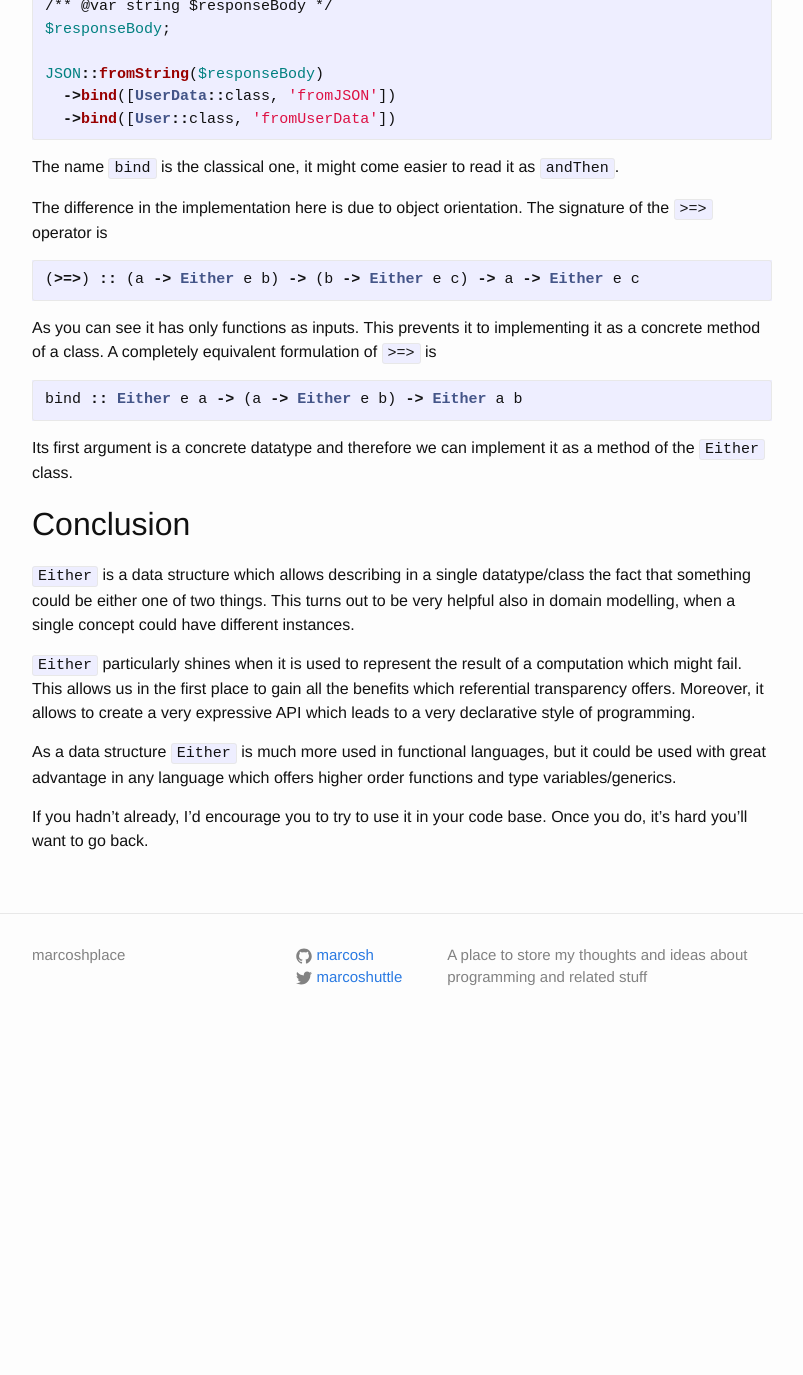
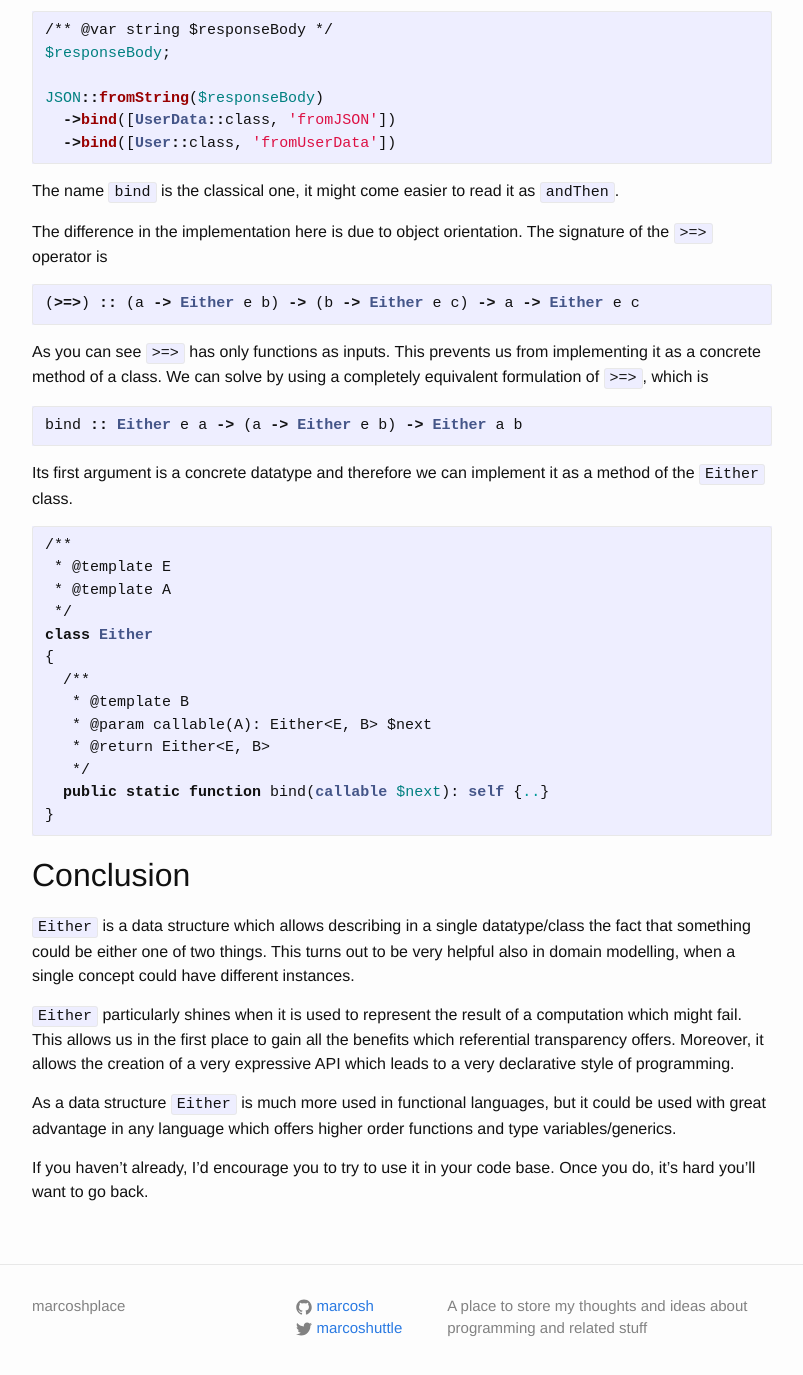
Before and after one commit to marcosh/marcosh.github.io, a Jekyll site: the page built from _posts/2021-09-24-either-why-or-how.markdown, in a window 1280 px wide and 1400 px high, scrolled down 8629 px. Shown: the top 1375 px of the window, without its empty margins (238-1041 px from the left). Built offline with Jekyll 4.4.1, drawn with Linux system fonts in a browser that asks for light colours; nearby versions of some CDN libraries; comment, search, counter and statistics services are not loaded; before the commit the page ends 9678 px from its top, so only the background shows below that; some of the changed text lies outside the part shown.

Commit message:
fixes after Teo's review

````diff
--- a/_posts/2021-09-24-either-why-or-how.markdown
+++ b/_posts/2021-09-24-either-why-or-how.markdown
@@ -16,13 +16,13 @@
 
 In this post I'll try to give an explanation on the benefits of using the `Either` data structure, both from a theoretical and from a practical point of view. I'll provide examples in `Haskell` and `PHP` with [Psalm](https://psalm.dev/), because these are the languages I know, but the same ideas are easily adaptable to any other programming language.
 
-This post is basically a transcript of an explanation I gave about `Either` to my colleagues at `Soisy`, where we are starting to use extensively `Either` in our `PHP` codebase.
+This post is basically a transcript of an explanation I gave about `Either` to my colleagues at [`Soisy`](), where we are starting to extensively use `Either` in our `PHP` codebase. I'd like to thank them all for the support and the precious feedback.
 
-## Let' start from the why
+## Let's start from the why
 
 The main reason to introduce `Either`, as many other data structures, in a codebase comes from the desire to make the code satisfy [referential transparency](https://www.wikiwand.com/en/Referential_transparency), which brings a lot of goodies:
 
-- the code is simpler (non necessarily [easier](https://www.infoq.com/presentations/Simple-Made-Easy/)), because there are less moving parts and less communications channels
+- the code is simpler (non necessarily [easier](https://www.infoq.com/presentations/Simple-Made-Easy/)), because there are less moving parts and less communication channels
 - the code is easier to reason about, because it has a clear semantic
 - the code is easier to test, because we can just check the output is the expected one given a certain input
 - the code is easier to refactor
@@ -312,7 +312,7 @@
 }
 ```
 
-What we would like to do now is to pass the results of the parsing of `Name` and `Surname` to the constructor of `User` but, as in the previous paragraph, our arguments are wrapped in `Either Error` and therefore we can't simply pass them to the constructor.
+What we would like to do now is pass the results of the parsing of `Name` and `Surname` to the constructor of `User` but, as in the previous paragraph, our arguments are wrapped in `Either Error` and therefore we can't simply pass them to the constructor.
 
 We're still in luck since `Either` allows to lift a function of any arity (i.e. with any number of arguments) to its context
 
@@ -340,15 +340,15 @@
 );
 ```
 
-The difference in the implementation between Haskell and PHP is due to the fact that in Haskell every function is curried by default, which makes it easier to use simpler operators.
+The difference in the implementation between Haskell and PHP is due to the fact that in Haskell every function is [curried](https://en.wikipedia.org/wiki/Currying) by default, which makes it easier to use simpler operators.
 
 #### What happens to the errors?
 
 The code above looks nice, but there is a subtle thing which is not clear. Try to think about the case when both the parsing of the name and the parsing of the surname failed. What should be the final error? Should we stop the computation as soon as one piece of the puzzle fails? Or should we collect and report all the errors?
 
-There is not correct answer here, it really depends on the context and on the situation. so we need to make space for both options.
+There is no correct answer here, it really depends on the context and on the situation, so we need to make space for both options.
 
-Haskell by default stops as soon as it finds one error and reports just that one. If you want to collect all the errors, you should use [`Validation`](https://hackage.haskell.org/package/either/docs/Data-Either-Validation.html#t:Validation) instead. As a datatype its definition is not different than the `Either` one. The main thing which changes is the [`Applicative`](https://hackage.haskell.org/package/base-4.12.0.0/docs/Control-Applicative.html#t:Applicative) instance, allowing us to collect errors. Notice that the instance requires a `Semigroup` constraint on `Error`, which allows us to accumulate the errors themselves.
+Haskell by default stops as soon as it finds one error and reports just that one. If you want to collect all the errors, you should use [`Validation`](https://hackage.haskell.org/package/either/docs/Data-Either-Validation.html#t:Validation) instead. As a datatype its definition is not different from the `Either` one. The main thing which changes is the [`Applicative`](https://hackage.haskell.org/package/base-4.12.0.0/docs/Control-Applicative.html#t:Applicative) instance, allowing us to collect errors. Notice that the instance requires a `Semigroup` constraint on `Error`, which allows us to accumulate the errors themselves.
 
 In PHP the most reasonable thing to do is to modify the `liftA` implementation, adding a parameter which specifies how to behave when we have more than one error
 
@@ -434,7 +434,7 @@
 (>=>) :: (a -> Either e b) -> (b -> Either e c) -> a -> Either e c
 ```
 
-As you can see it has only functions as inputs. This prevents it to implementing it as a concrete method of a class. A completely equivalent formulation of `>=>` is
+As you can see `>=>` has only functions as inputs. This prevents us from implementing it as a concrete method of a class. We can solve by using a completely equivalent formulation of `>=>`, which is
 
 ```haskell
 bind :: Either e a -> (a -> Either e b) -> Either a b
@@ -442,12 +442,29 @@
 
 Its first argument is a concrete datatype and therefore we can implement it as a method of the `Either` class.
 
+```php
+/**
+ * @template E
+ * @template A
+ */
+class Either
+{
+  /**
+   * @template B
+   * @param callable(A): Either<E, B> $next
+   * @return Either<E, B>
+   */
+  public static function bind(callable $next): self {..}
+}
+```
+
+
 ## Conclusion
 
 `Either` is a data structure which allows describing in a single datatype/class the fact that something could be either one of two things. This turns out to be very helpful also in domain modelling, when a single concept could have different instances.
 
-`Either` particularly shines when it is used to represent the result of a computation which might fail. This allows us in the first place to gain all the benefits which referential transparency offers. Moreover, it allows to create a very expressive API which leads to a very declarative style of programming.
+`Either` particularly shines when it is used to represent the result of a computation which might fail. This allows us in the first place to gain all the benefits which referential transparency offers. Moreover, it allows the creation of a very expressive API which leads to a very declarative style of programming.
 
 As a data structure `Either` is much more used in functional languages, but it could be used with great advantage in any language which offers higher order functions and type variables/generics.
 
-If you hadn't already, I'd encourage you to try to use it in your code base. Once you do, it's hard you'll want to go back.
+If you haven't already, I'd encourage you to try to use it in your code base. Once you do, it's hard you'll want to go back.
````
Also changed, not shown: other parts of _posts/2021-09-24-either-why-or-how.markdown (+5 -5 lines).
